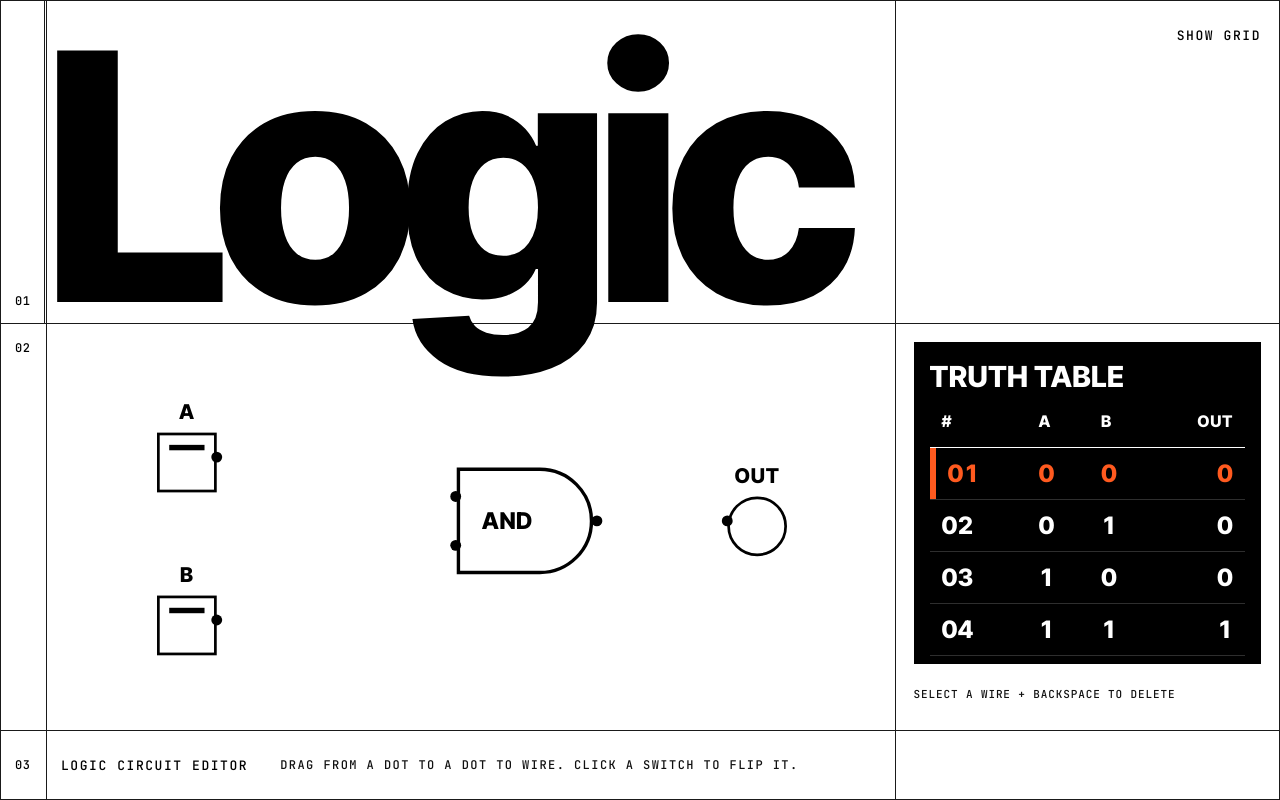
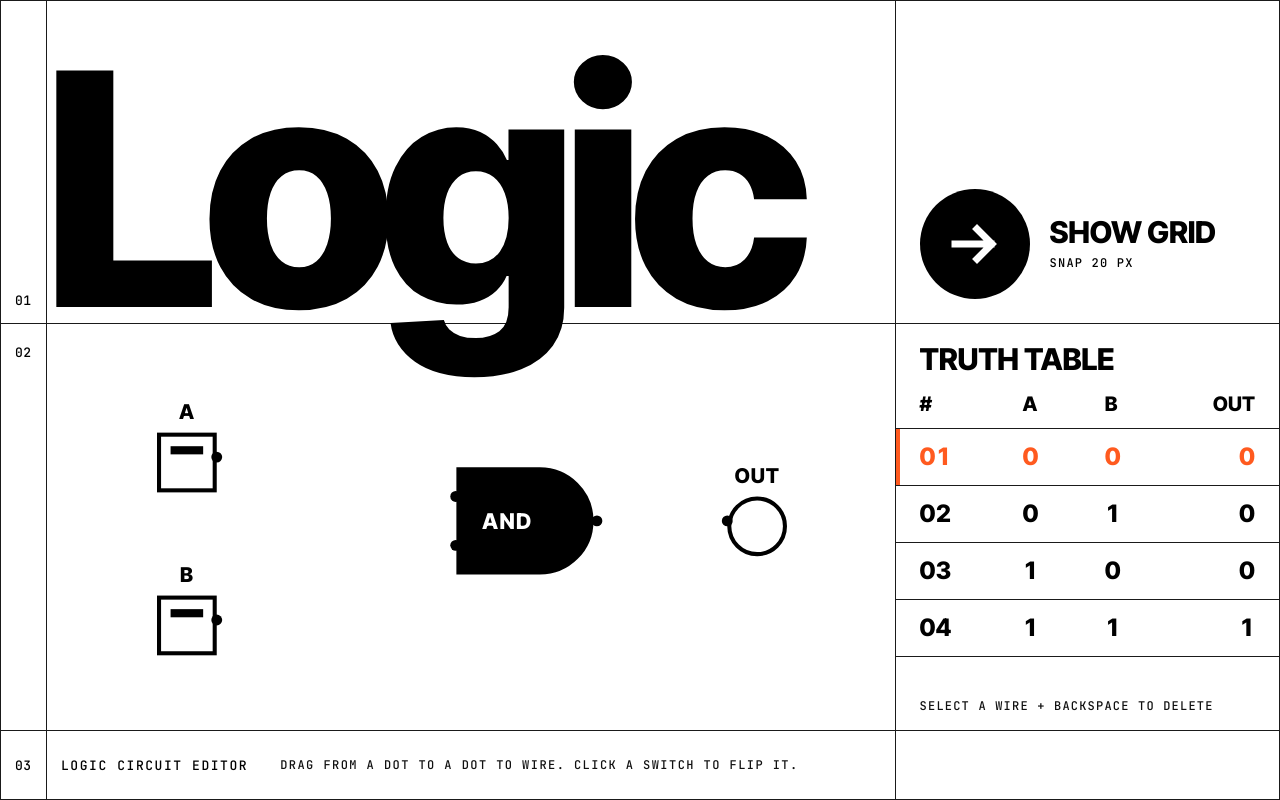
Before and after one commit to Forzalab/bruhbruh, a React (Vite) app: page / in a window 1280 px wide. Built offline with nearby package versions, Linux system fonts and the light colour scheme.

Commit message:
R2-C: flush ruled truth table, arrow-disk primary action, black gates, i-dot clearance
Co-Authored-By: Claude Opus 5.5 <noreply@anthropic.com>
Claude-Session: https://claude.ai/code/session_014WVuPz69Z8C1XPdzkMVaQj

```diff
--- a/src/App.jsx
+++ b/src/App.jsx
@@ -74,8 +74,11 @@ export default function App() {
       <div className="cell c-margin r1"><span className="rownum">01</span></div>
       <div className="cell c-main r1" />
       <div className="cell c-side r1">
-        <button className="gridtoggle" aria-pressed={showGrid} onClick={() => setShowGrid((g) => !g)}>
-          {showGrid ? 'HIDE GRID' : 'SHOW GRID'}
+        <button className="primary" aria-pressed={showGrid} onClick={() => setShowGrid((g) => !g)}>
+          <span className="disk" aria-hidden="true">
+            <svg viewBox="0 0 56 56"><path d="M8 28 H44 M30 13 L45 28 L30 43" fill="none" stroke="#fff" strokeWidth="7" strokeLinecap="square" /></svg>
+          </span>
+          <span className="txt">{showGrid ? 'Hide grid' : 'Show grid'}<span className="sub">Snap 20 px</span></span>
         </button>
       </div>
       <h1 className="wordmark" aria-label="Logic">Logic</h1>
@@ -99,7 +102,6 @@ export default function App() {
         </ReactFlow>
       </main>
       <aside className="cell c-side r2 truth" aria-label="Truth table">
-        <div className="block">
         <h2 className="label">Truth table</h2>
         <table>
           <thead><tr><th>#</th><th>A</th><th>B</th><th>OUT</th></tr></thead>
@@ -111,7 +113,6 @@ export default function App() {
             ))}
           </tbody>
         </table>
-        </div>
         <p className="hint">Select a wire + Backspace to delete</p>
       </aside>
 
--- a/src/theme.css
+++ b/src/theme.css
@@ -21,7 +21,7 @@
   --r1: 40.5%;             /* header row = 0.405 of height */
   --r3: 68px;
   --hair: 1px;
-  --stroke: 2.5px;
+  --stroke: 3px;
 }
 
 * { box-sizing: border-box; }
@@ -38,44 +38,48 @@ body { background: var(--bg); color: var(--ink); font-family: var(--font); }
 .cell { border-right: var(--hair) solid var(--rule); border-bottom: var(--hair) solid var(--rule); min-width: 0; min-height: 0; position: relative; }
 .c-side { border-right: 0; }
 .r3 { border-bottom: 0; }
-.c-margin.r1 { border-right: 3px double var(--rule); }
+.c-margin.r1 { }
 
-.rownum { position: absolute; left: 14px; font: 500 12px var(--mono); letter-spacing: .04em; }
+.rownum { position: absolute; left: 14px; font: 500 13px var(--mono); letter-spacing: .04em; }
 .r1 .rownum { bottom: 14px; }
-.r2 .rownum { top: 16px; }
+.r2 .rownum { top: 20px; }
 .r3 .rownum { top: 50%; transform: translateY(-50%); }
 
-.label, .gridtoggle {
+.label {
   font: 500 13px var(--mono); letter-spacing: .12em; text-transform: uppercase; margin: 0;
 }
-.gridtoggle {
-  position: absolute; top: 22px; right: 18px; background: none; border: 0; padding: 4px 0;
-  color: var(--ink); cursor: pointer;
-}
-.gridtoggle:focus-visible, .switch:focus-visible { outline: 2px solid var(--ink); outline-offset: 3px; }
 
 /* Giant wordmark: sits in row 01 and its descender breaks into row 02. */
 .wordmark {
   position: absolute; z-index: 5; pointer-events: none; margin: 0;
-  left: calc(var(--margin) - 4px); top: calc(var(--r1) - 0.92em - 2px);
+  left: calc(var(--margin) - 4px); top: calc(var(--r1) - 0.97em + 17px);
   font: 800 25.8vw/1 var(--font); letter-spacing: -0.05em; color: var(--ink);
-  font-size: min(27vw, 400px);
+  font-size: min(25.4vw, 366px);
 }
 
 .canvas { background: var(--bg); }
 .react-flow { background: transparent; }
 
-/* Truth table: black block, white mono digits. */
-.truth { background: var(--bg); padding: 18px; display: flex; flex-direction: column; }
-.truth .label { font: 800 29px/1 var(--font); letter-spacing: -0.01em; text-transform: uppercase; letter-spacing: .01em; color: var(--on-ink); }
-.truth .block { background: var(--ink); color: var(--on-ink); padding: 20px 16px 8px; }
-.truth table { width: 100%; border-collapse: collapse; margin-top: 20px; font-family: var(--mono); }
-.truth th { font: 800 16px var(--font); letter-spacing: .04em; text-align: left; padding: 0 12px 16px; border-bottom: var(--hair) solid #fff; }
-.truth td { font: 800 24px var(--font); padding: 11px 12px; border-bottom: var(--hair) solid #2e2e2e; font-variant-numeric: tabular-nums; }
+/* Truth table: hairline-ruled rows on paper, flush to the cell (ref1 x1040-1436). */
+.truth { display: flex; flex-direction: column; padding: 0; }
+.truth .label { font: 800 30px/1 var(--font); text-transform: uppercase; letter-spacing: -0.01em; color: var(--ink); padding: 20px 24px 0; }
+.truth table { width: 100%; border-collapse: collapse; margin-top: 18px; }
+.truth th { font: 800 20px var(--font); text-align: left; padding: 0 24px 12px; border-bottom: var(--hair) solid var(--rule); }
+.truth td { font: 800 24px/1 var(--font); height: 57px; padding: 0 24px; border-bottom: var(--hair) solid var(--rule); font-variant-numeric: tabular-nums; }
 .truth th:last-child, .truth td:last-child { text-align: right; }
 .truth tr.live td { color: var(--wire-1); }
-.truth tr.live td:first-child { box-shadow: inset 6px 0 0 var(--wire-1); padding-left: 18px; }
-.truth .hint { margin-top: auto; font: 500 11px var(--mono); letter-spacing: .08em; text-transform: uppercase; color: #111; }
+.truth tr.live td:first-child { box-shadow: inset 4px 0 0 var(--wire-1); }
+.truth .hint { margin: auto 24px 16px; font: 500 12px var(--mono); letter-spacing: .1em; text-transform: uppercase; color: #111; }
+
+/* The one primary action (ref2 arrow-in-circle). */
+.primary { position: absolute; left: 24px; bottom: 24px; display: flex; align-items: center; gap: 20px;
+  background: none; border: 0; padding: 0; cursor: pointer; color: var(--ink); text-align: left; }
+.primary .disk { width: 110px; height: 110px; border-radius: 50%; background: var(--ink); display: grid; place-items: center; flex: none; }
+.primary .disk svg { width: 56px; height: 56px; }
+.primary .txt { font: 800 30px/1 var(--font); text-transform: uppercase; letter-spacing: -0.01em; }
+.primary .sub { display: block; margin-top: 8px; font: 500 12px var(--mono); letter-spacing: .1em; }
+.primary:focus-visible, .switch:focus-visible { outline: 2px solid var(--ink); outline-offset: 4px; }
+.primary[aria-pressed="true"] .disk svg { transform: rotate(90deg); }
 
 .status { display: flex; align-items: center; gap: 32px; padding: 0 14px; }
 .status .msg { font: 500 12px var(--mono); color: #111; text-transform: uppercase; letter-spacing: .12em; }
@@ -100,8 +104,8 @@ body { background: var(--bg); color: var(--ink); font-family: var(--font); }
 
 .gate { position: relative; width: 104px; height: 80px; }
 .gate svg { display: block; overflow: visible; }
-.gate svg path { fill: var(--bg); stroke: var(--ink); stroke-width: var(--stroke); stroke-linejoin: miter; }
-.gate-label { position: absolute; left: 0; width: 76px; top: 50%; transform: translateY(-50%); text-align: center; font: 800 17px var(--font); letter-spacing: .02em; }
+.gate svg path { fill: var(--ink); stroke: var(--ink); stroke-width: var(--stroke); stroke-linejoin: miter; }
+.gate-label { position: absolute; left: 0; width: 76px; top: 50%; transform: translateY(-50%); text-align: center; font: 800 16px var(--font); letter-spacing: .06em; color: var(--on-ink); }
 
 .lamp-wrap { position: relative; }
 .lamp { width: 44px; height: 44px; border-radius: 50%; border: var(--stroke) solid var(--ink); background: var(--bg); }
```
Also changed, not shown: 1 other file (tests, documents, lock files or other folders).
